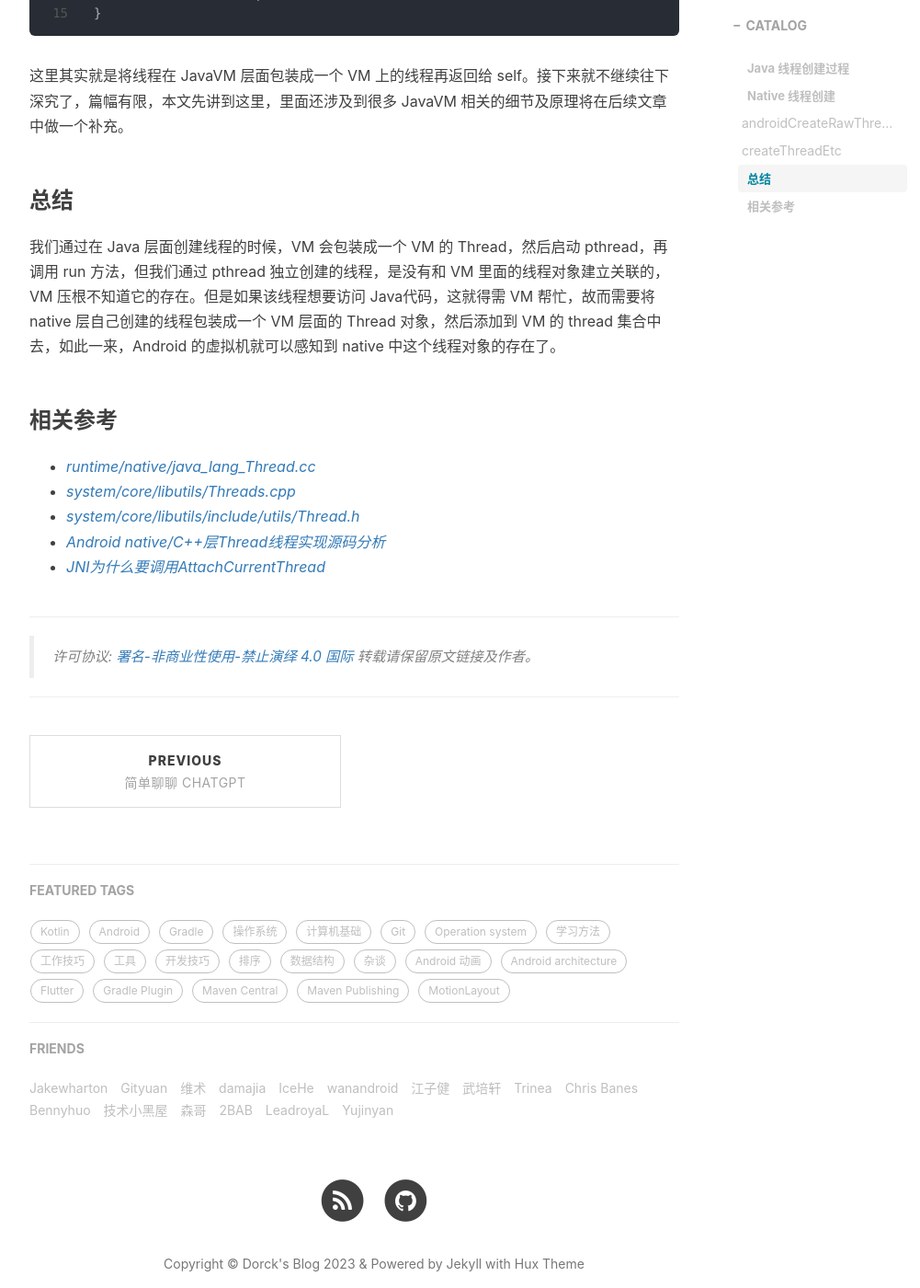
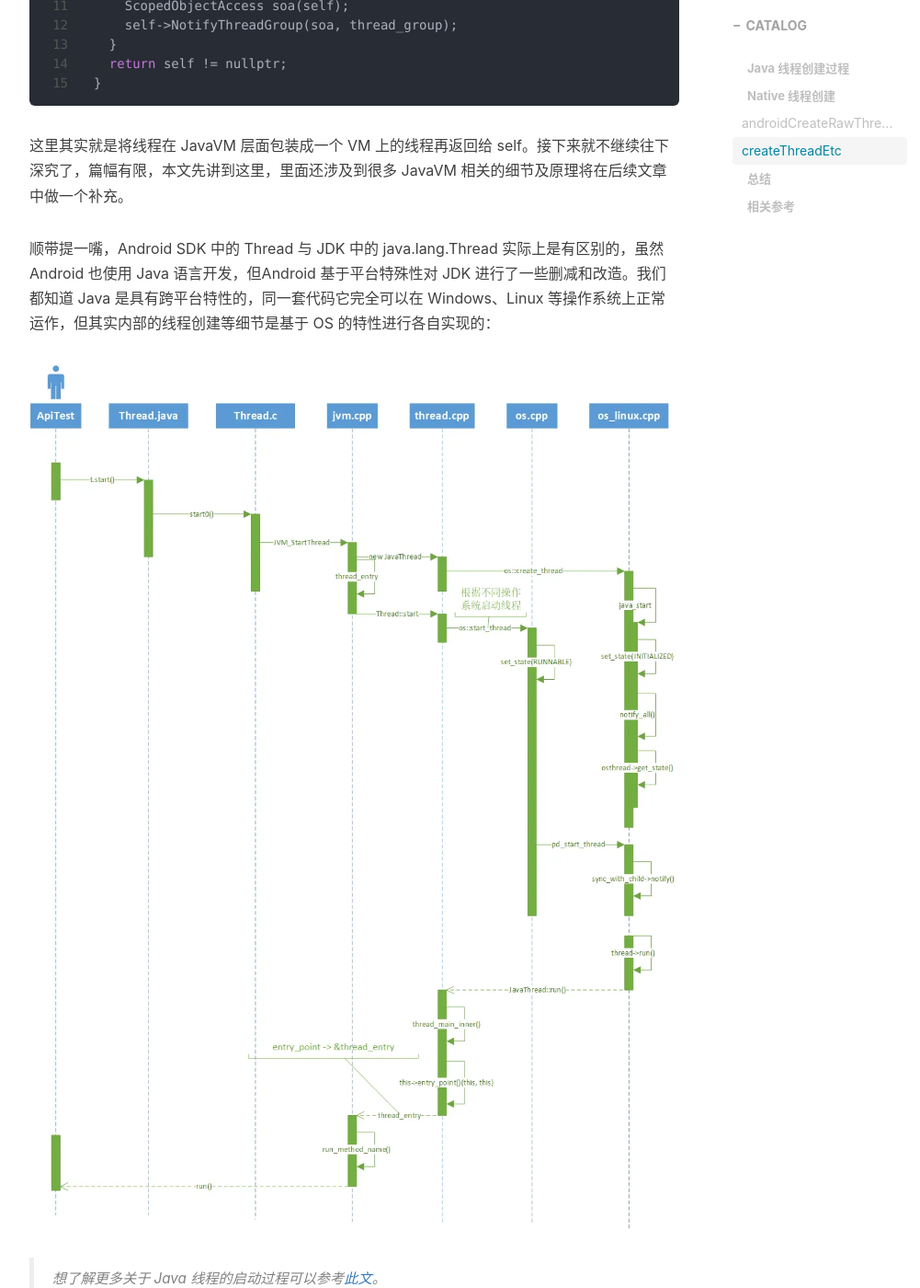
Before and after one commit to Moosphan/Moosphan.github.io, a Jekyll site: the page built from _posts/post_android/2023-04-07-android-thread-creation.md, in a window 1280 px wide and 1400 px high, scrolled down 14464 px. Shown: the whole window at 92% size, without its empty margins (233-1234 px from the left). Built offline with Jekyll 4.4.1, drawn with Linux system fonts in a browser that asks for light colours; nearby versions of some CDN libraries; comment, search, counter and statistics services are not loaded; some of the changed text lies outside the part shown.

Commit message:
Add java thread creation art pic.

```diff
--- a/_posts/post_android/2023-04-07-android-thread-creation.md
+++ b/_posts/post_android/2023-04-07-android-thread-creation.md
@@ -14,6 +14,8 @@ categories:
 ---
 
 我们都知道，Android 中线程创建过程需要追溯到 Native 层面，最终是委托给一个 Linux 标准线程 pthread 来执行的，所以 Android 中线程状态本质上是 Native 线程的一种映射。Android 中运行的线程可以分为两种：一种是 attach 到虚拟机的，即虚拟机线程；另一种是没有 attach 到虚拟机的。今天我们就分别从源码层面来看看 Android 系统中 Java 和 Native 层线程的创建过程。
+
+> *以下分析基于 [Android 13 最新源码](https://cs.android.com)。*
 
 ### Java 线程创建过程
 
@@ -613,6 +615,12 @@ bool Runtime::AttachCurrentThread(const char* thread_name, bool as_daemon, jobje
 
 这里其实就是将线程在 JavaVM 层面包装成一个 VM 上的线程再返回给 self。接下来就不继续往下深究了，篇幅有限，本文先讲到这里，里面还涉及到很多 JavaVM 相关的细节及原理将在后续文章中做一个补充。
 
+顺带提一嘴，Android SDK 中的 Thread 与 JDK 中的 java.lang.Thread 实际上是有区别的，虽然 Android 也使用 Java 语言开发，但Android 基于平台特殊性对 JDK 进行了一些删减和改造。我们都知道 Java 是具有跨平台特性的，同一套代码它完全可以在 Windows、Linux 等操作系统上正常运作，但其实内部的线程创建等细节是基于 OS 的特性进行各自实现的：
+
+![java_thread_creation](/img/in-post/post-android/java_thread_creation.png)
+
+> 想了解更多关于 Java 线程的启动过程可以参考[此文](https://zhuanlan.zhihu.com/p/439797698)。
+
 ### 总结
 
 我们通过在 Java 层面创建线程的时候，VM 会包装成一个 VM 的 Thread，然后启动 pthread，再调用 run 方法，但我们通过 pthread 独立创建的线程，是没有和 VM 里面的线程对象建立关联的，VM 压根不知道它的存在。但是如果该线程想要访问 Java代码，这就得需 VM 帮忙，故而需要将 native 层自己创建的线程包装成一个 VM 层面的 Thread 对象，然后添加到 VM 的 thread 集合中去，如此一来，Android 的虚拟机就可以感知到 native 中这个线程对象的存在了。
```
Also changed, not shown: img/in-post/post-android/java_thread_creation.png (added).
